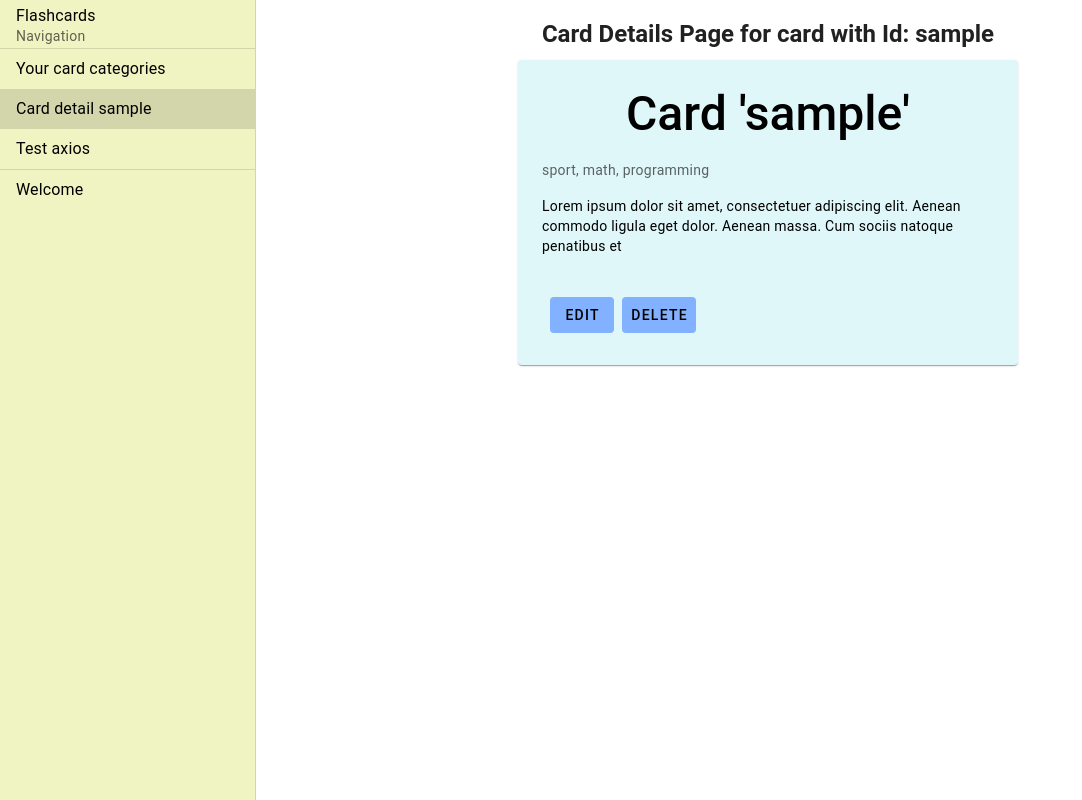
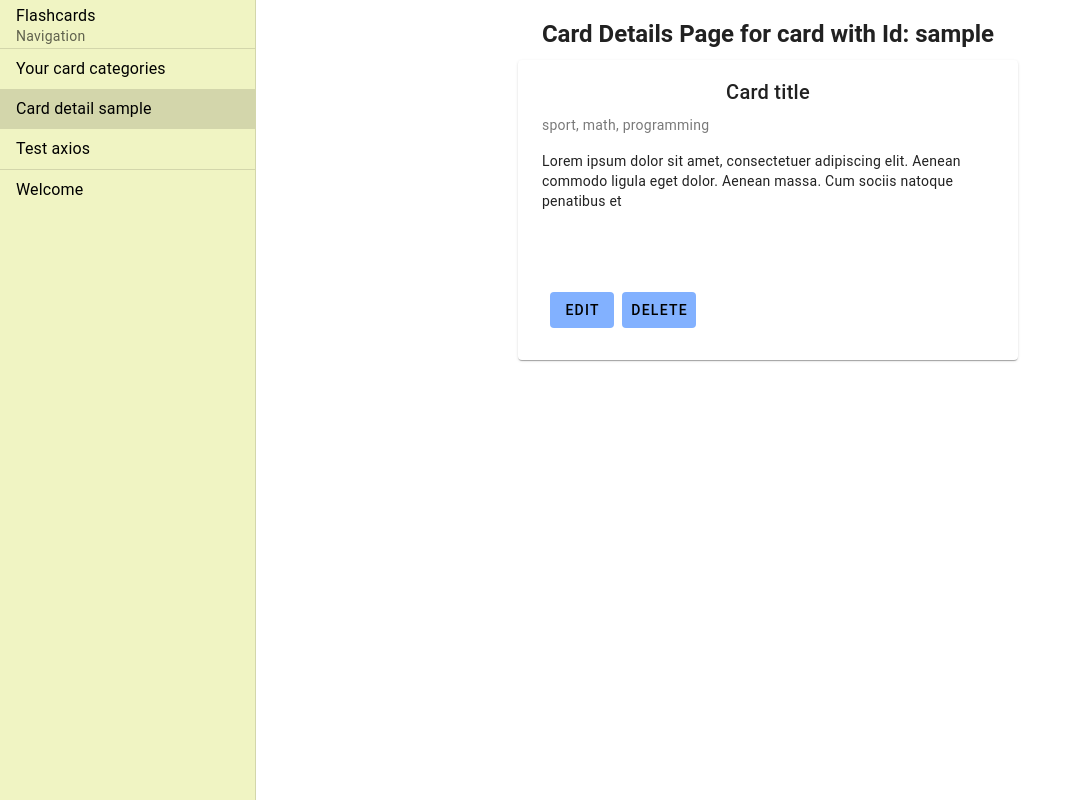
Before and after one commit to Hyperskill-Community/flashcards, a Vue app in the folder frontend/: page /display/sample in a window 1280 px wide. Shown: the whole page, without its empty margins (0-1082 px from the left). Built offline with nearby package versions, Linux system fonts and the light colour scheme.

Commit message:
refactored detail page by creating a separate detail component.

```diff
--- /dev/null
+++ b/frontend/src/feature/cardmanagement/components/CardDetailsComponent.vue
@@ -0,0 +1,28 @@
+<script setup lang="ts">
+
+</script>
+<template>
+  <v-card class="pa-2 ma-2 mx-auto d-flex flex-column justify-space-between" max-width="500px" min-height="300px">
+    <v-card-title class="text-center">
+      Card title
+    </v-card-title>
+    <v-card-subtitle>
+      sport, math, programming
+    </v-card-subtitle>
+    <v-card-text>
+      Lorem ipsum dolor sit amet, consectetuer adipiscing elit.
+      Aenean commodo ligula eget dolor. Aenean massa.
+      Cum sociis natoque penatibus et
+    </v-card-text>
+    <v-container>
+      <v-card-actions>
+        <v-btn class="bg-blue-accent-1 font-weight-medium">Edit</v-btn>
+        <v-btn class="bg-blue-accent-1 font-weight-medium">Delete</v-btn>
+      </v-card-actions>
+    </v-container>
+  </v-card>
+</template>
+
+<style scoped lang="scss">
+
+</style>
--- a/frontend/src/feature/cards/pages/CardDetailsPage.vue
+++ b/frontend/src/feature/cards/pages/CardDetailsPage.vue
@@ -1,31 +1,14 @@
 <template>
   <v-container>
     <h2 class="text-center">Card Details Page for card with Id: {{ props.id }}</h2>
-    <v-card class="pa-2 ma-2 mx-auto d-flex flex-column justify-space-between" max-width="500px" min-height="300px"
-            color="#E0F7FA">
-      <v-card-title class="text-center text-sm-h3">
-        Card '{{ props.id }}'
-      </v-card-title>
-      <v-card-subtitle>
-        sport, math, programming
-      </v-card-subtitle>
-      <v-card-text>
-        Lorem ipsum dolor sit amet, consectetuer adipiscing elit.
-        Aenean commodo ligula eget dolor. Aenean massa.
-        Cum sociis natoque penatibus et
-      </v-card-text>
-      <v-container>
-        <v-card-actions>
-          <v-btn class="bg-blue-accent-1 font-weight-medium">Edit</v-btn>
-          <v-btn class="bg-blue-accent-1 font-weight-medium">Delete</v-btn>
-        </v-card-actions>
-      </v-container>
-    </v-card>
+    <CardDetailsComponent></CardDetailsComponent>
   </v-container>
 </template>
 
 
 <script setup lang="ts">
+import CardDetailsComponent from "@/feature/cardmanagement/components/CardDetailsComponent.vue";
+
 const props = defineProps({
   id: String
 })
```
